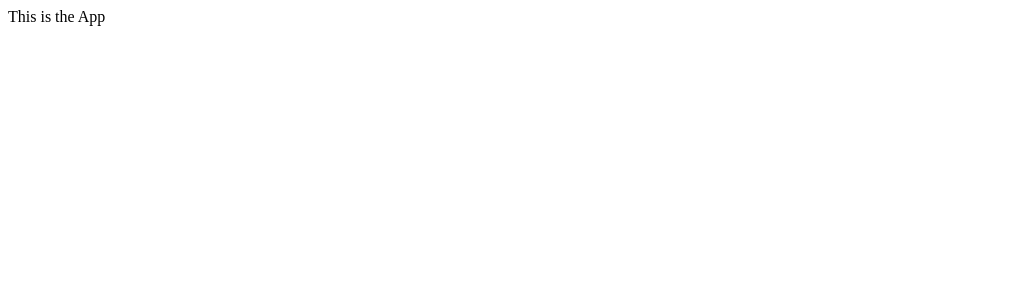
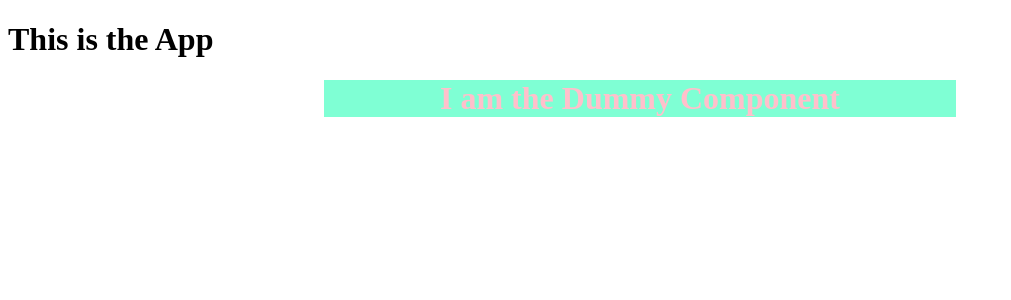
Before and after one commit to tomsah/starter-kit, a React app in the folder base/: page / in a window 1280 px wide. Shown: the top 300 px of the page, without its empty margins (0-1011 px from the left). Built offline with nearby package versions, Linux system fonts and the light colour scheme.

Commit message:
Config: adding sass and postCSS in the mix + minimum config for it to work - next - webpack config

```diff
--- a/base/package.json
+++ b/base/package.json
@@ -37,17 +37,23 @@
     "@babel/preset-env": "^7.9.5",
     "@babel/preset-react": "^7.9.4",
     "@babel/runtime": "^7.9.2",
+    "autoprefixer": "^9.7.6",
     "babel-loader": "^8.1.0",
     "css-loader": "^3.5.3",
+    "cssnano": "^4.1.10",
     "eslint": "^6.8.0",
     "eslint-config-kentcdodds": "^14.8.1",
     "eslint-config-prettier": "^6.10.1",
     "file-loader": "^6.0.0",
     "husky": "^4.2.5",
     "lint-staged": "^10.1.6",
+    "mini-css-extract-plugin": "^0.9.0",
+    "node-sass": "^4.14.0",
     "npm-run-all": "^4.1.5",
+    "postcss-loader": "^3.0.0",
     "prettier": "^2.0.4",
     "prop-types": "^15.7.2",
+    "sass-loader": "^8.0.2",
     "serve": "^11.3.0",
     "style-loader": "^1.2.0",
     "webpack": "^4.43.0",
--- /dev/null
+++ b/base/postcss.config.js
@@ -0,0 +1,3 @@
+module.exports = {
+  plugins: [require('autoprefixer'), require('cssnano')],
+}
--- a/base/public/index.html
+++ b/base/public/index.html
@@ -8,6 +8,7 @@
       content="width=400, height=600, initial-scale=0.8, maximum-scale=1"
     />
     <meta name="viewport" content="width=device-width" />
+    <link rel="stylesheet" href="./main.css">
   </head>
 
   <body>
--- a/base/src/App.js
+++ b/base/src/App.js
@@ -1,8 +1,15 @@
 import React, {Component} from 'react'
+import Dummy from './shared/components/dummy/Dummy'
+import './main.scss'
 
 class App extends Component {
   render() {
-    return <div> This is the App</div>
+    return (
+      <div>
+        <h1>This is the App</h1>
+        <Dummy />
+      </div>
+    )
   }
 }
 
--- /dev/null
+++ b/base/src/main.scss
@@ -0,0 +1 @@
+@import './src/shared/components/dummy/dummy';
--- /dev/null
+++ b/base/src/shared/components/dummy/Dummy.js
@@ -0,0 +1,9 @@
+import React from 'react'
+
+const Dummy = () => (
+  <div className="dummy-box">
+    <h1>I am the Dummy Component</h1>
+  </div>
+)
+
+export default Dummy
--- /dev/null
+++ b/base/src/shared/components/dummy/dummy.scss
@@ -0,0 +1,8 @@
+.dummy-box {
+  background: aquamarine;
+  color: pink;
+  text-align: center;
+  width:  50%;
+  margin: 0 auto;
+  transform: scale(1);
+}
--- a/base/webpack.config.js
+++ b/base/webpack.config.js
@@ -1,4 +1,5 @@
 const path = require('path')
+const MiniCssExtractPlugin = require('mini-css-extract-plugin')
 
 module.exports = {
   entry: './src/index.js',
@@ -11,21 +12,37 @@ module.exports = {
   },
   module: {
     rules: [
+      // {
+      //   test: /\.css$/,
+      //   exclude: /\.module\.css$/,
+      //   use: [{loader: 'style-loader'}, {loader: 'css-loader'}],
+      // },
       {
-        test: /\.css$/,
-        exclude: /\.module\.css$/,
-        use: [{loader: 'style-loader'}, {loader: 'css-loader'}],
-      },
-      {
-        test: /\.module\.css$/,
+        test: /.(scss|css)$/,
+        exclude: /node_modules/,
         use: [
-          {loader: 'style-loader'},
           {
-            loader: 'css-loader',
-            options: {modules: true, localsConvention: 'camelCaseOnly'},
+            loader: MiniCssExtractPlugin.loader,
+            options: {
+              reloadAll: true,
+            },
           },
+          'css-loader',
+          'postcss-loader',
+          'sass-loader',
         ],
       },
+      // {
+      //   // dealing with js css module ()
+      //   test: /\.module\.css$/,
+      //   use: [
+      //     {loader: 'style-loader'},
+      //     {
+      //       loader: 'css-loader',
+      //       options: {modules: true, localsConvention: 'camelCaseOnly'},
+      //     },
+      //   ],
+      // },
       {
         test: /\.js$/,
         exclude: /node_modules/,
@@ -37,6 +54,11 @@ module.exports = {
       },
     ],
   },
+  plugins: [
+    new MiniCssExtractPlugin({
+      filename: '[name].css',
+    }),
+  ],
   devServer: {
     contentBase: path.join(__dirname, './public'),
     historyApiFallback: true,
```
Also changed, not shown: base/.eslintrc.js, 2 other files (tests, documents, lock files or other folders).
